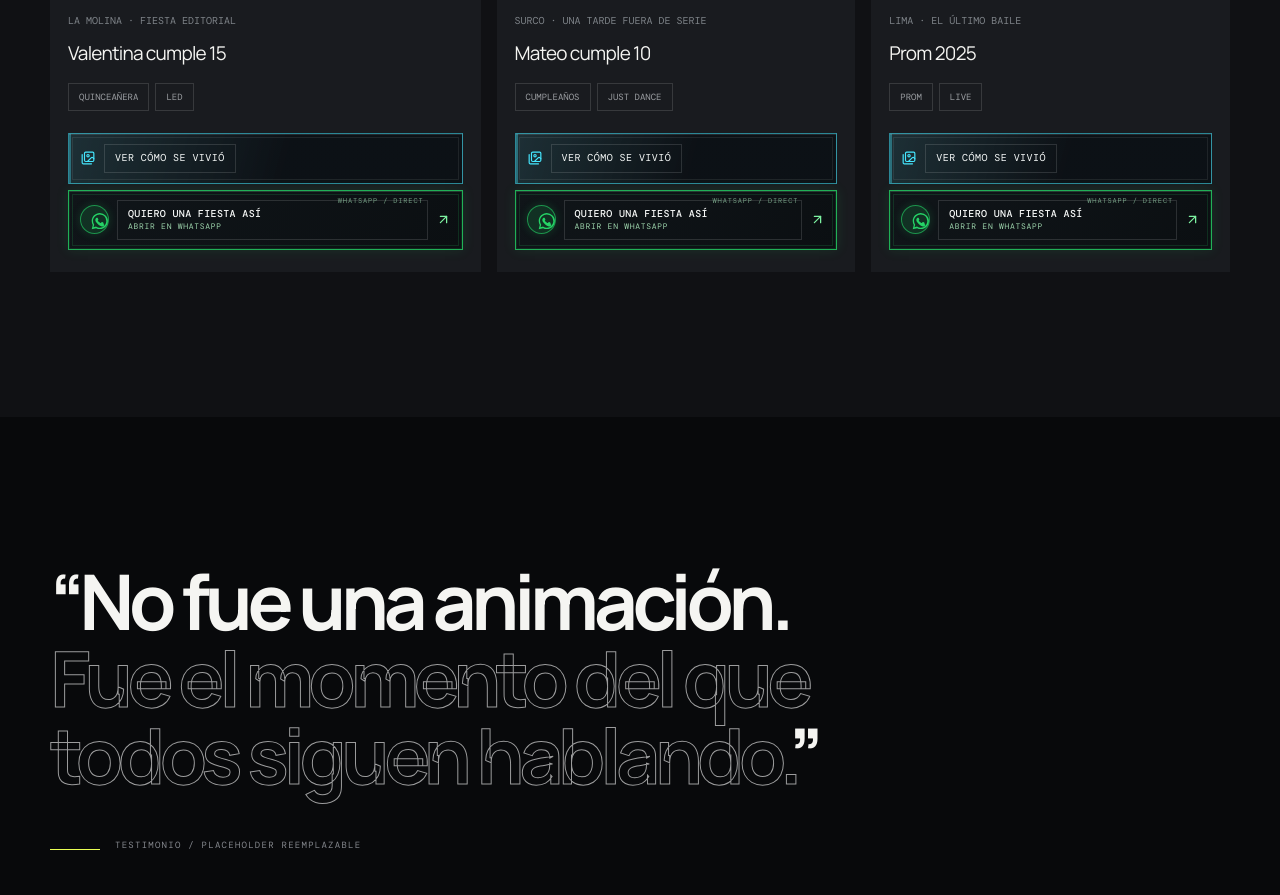
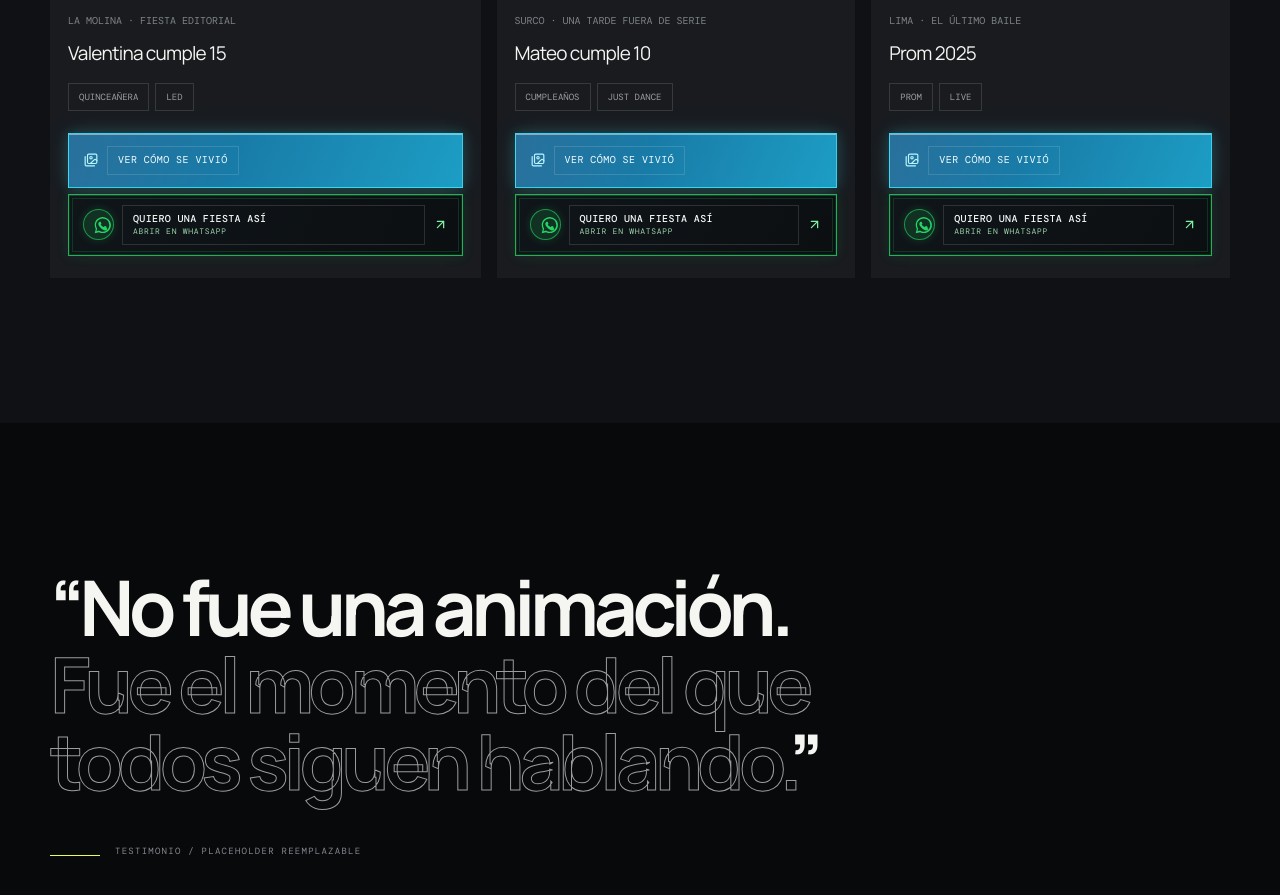
Before and after one commit to mrfiestalima/mrfiesta-evolution, a React (Vite) app: page / in a window 1280 px wide. Shown: the part 5640-6535 px from the top of the page. Built offline with nearby package versions, Linux system fonts and the light colour scheme; no server answers; the database is empty.

Commit message:
refactor: unify celebration card CTAs with premium glow styling

```diff
--- a/src/controls.css
+++ b/src/controls.css
@@ -34,3 +34,20 @@
 @media(min-width:801px){.button-breathe,.celebration-whatsapp-cta,.whatsapp-float{animation:none}.button-breathe:hover,.button-breathe:focus-visible,.celebration-whatsapp-cta:hover,.celebration-whatsapp-cta:focus-visible,.whatsapp-float:hover{animation:control-breathe-primary 3.2s ease-in-out infinite}.celebration-whatsapp-cta:hover,.celebration-whatsapp-cta:focus-visible,.whatsapp-float:hover{animation-name:control-breathe-whatsapp}}
 @media(max-width:800px){.button-breathe,.celebration-whatsapp-cta,.whatsapp-float{animation:control-breathe-primary 3.6s ease-in-out infinite}.celebration-whatsapp-cta,.whatsapp-float{animation-name:control-breathe-whatsapp}}
 @media(prefers-reduced-motion:reduce){.button-breathe,.celebration-whatsapp-cta,.whatsapp-float{animation:none}.nav-cta{transition:none}.nav-cta:hover{transform:none}}
+
+/* Celebration card family: cleaner, brighter and closer to the experience CTA. */
+.event-details>.event-ctas .event-explore-button{min-height:48px;padding:12px 15px;border:1px solid rgba(var(--control-cyan-rgb),.82);background:linear-gradient(112deg,rgba(21,105,157,.92),rgba(29,169,211,.92));color:#f4fdff;box-shadow:inset 0 1px 0 rgba(255,255,255,.42),0 0 12px rgba(var(--control-cyan-rgb),.2),0 0 28px rgba(var(--control-cyan-rgb),.1);font:10px 'DM Mono',monospace;letter-spacing:.045em}
+.event-details>.event-ctas .event-explore-button:after{inset:0;border:0;background:linear-gradient(105deg,rgba(255,255,255,.12),transparent 42%);opacity:.7}
+.event-details>.event-ctas .event-explore-button svg{color:#b8f7ff}
+.event-details>.event-ctas .event-explore-button:hover{border-color:#b8f7ff;background:linear-gradient(112deg,rgba(31,133,192,.98),rgba(42,209,234,.98));box-shadow:inset 0 1px 0 rgba(255,255,255,.62),0 0 18px rgba(var(--control-cyan-rgb),.34),0 0 36px rgba(var(--control-cyan-rgb),.16);transform:translateY(-2px)}
+.event-details>.event-ctas .event-explore-button:active{transform:translateY(1px) scale(.995)}
+.event-details>.event-ctas .celebration-whatsapp-cta--compact{min-height:58px;padding:10px 14px;background:linear-gradient(112deg,#10191b,#0d1715 55%,#101c17);border-color:rgba(var(--control-green-rgb),.9);box-shadow:inset 0 1px 0 rgba(255,255,255,.12),0 0 14px rgba(var(--control-green-rgb),.22),0 0 30px rgba(var(--control-green-rgb),.1)}
+.event-details>.event-ctas .celebration-whatsapp-cta--compact:before{display:none}
+.event-details>.event-ctas .celebration-whatsapp-cta--compact:after{inset:3px;border-color:rgba(var(--control-green-rgb),.18)}
+.event-details>.event-ctas .celebration-whatsapp-cta--compact:hover{background:linear-gradient(112deg,#13221f,#10231a 55%,#14291d);border-color:#69f69a;box-shadow:inset 0 1px 0 rgba(255,255,255,.18),0 0 20px rgba(var(--control-green-rgb),.36),0 0 40px rgba(var(--control-green-rgb),.16);transform:translateY(-2px)}
+.event-details>.event-ctas .celebration-whatsapp-cta--compact:active{transform:translateY(1px) scale(.995)}
+.event-details>.event-ctas .celebration-whatsapp-cta--compact .whatsapp-mark{width:31px;height:31px;flex-basis:31px}
+@media(min-width:801px){.event-details>.event-ctas .event-explore-button,.event-details>.event-ctas .celebration-whatsapp-cta--compact{animation:none}.event-details>.event-ctas .event-explore-button:hover,.event-details>.event-ctas .event-explore-button:focus-visible{animation:control-breathe-explore 3.2s ease-in-out infinite}.event-details>.event-ctas .celebration-whatsapp-cta--compact:hover,.event-details>.event-ctas .celebration-whatsapp-cta--compact:focus-visible{animation:control-breathe-whatsapp 3.4s ease-in-out infinite}}
+@media(max-width:800px){.event-details>.event-ctas .event-explore-button{animation:control-breathe-explore 3.6s ease-in-out infinite}.event-details>.event-ctas .celebration-whatsapp-cta--compact{animation:control-breathe-whatsapp 3.8s ease-in-out infinite}}
+@keyframes control-breathe-explore{0%,100%{box-shadow:inset 0 1px 0 rgba(255,255,255,.42),0 0 10px rgba(var(--control-cyan-rgb),.18),0 0 24px rgba(var(--control-cyan-rgb),.08)}50%{box-shadow:inset 0 1px 0 rgba(255,255,255,.55),0 0 17px rgba(var(--control-cyan-rgb),.3),0 0 34px rgba(var(--control-cyan-rgb),.14)}}
+@media(prefers-reduced-motion:reduce){.event-details>.event-ctas .event-explore-button,.event-details>.event-ctas .celebration-whatsapp-cta--compact{animation:none}.event-details>.event-ctas .event-explore-button:hover,.event-details>.event-ctas .celebration-whatsapp-cta--compact:hover{transform:none}}
```
